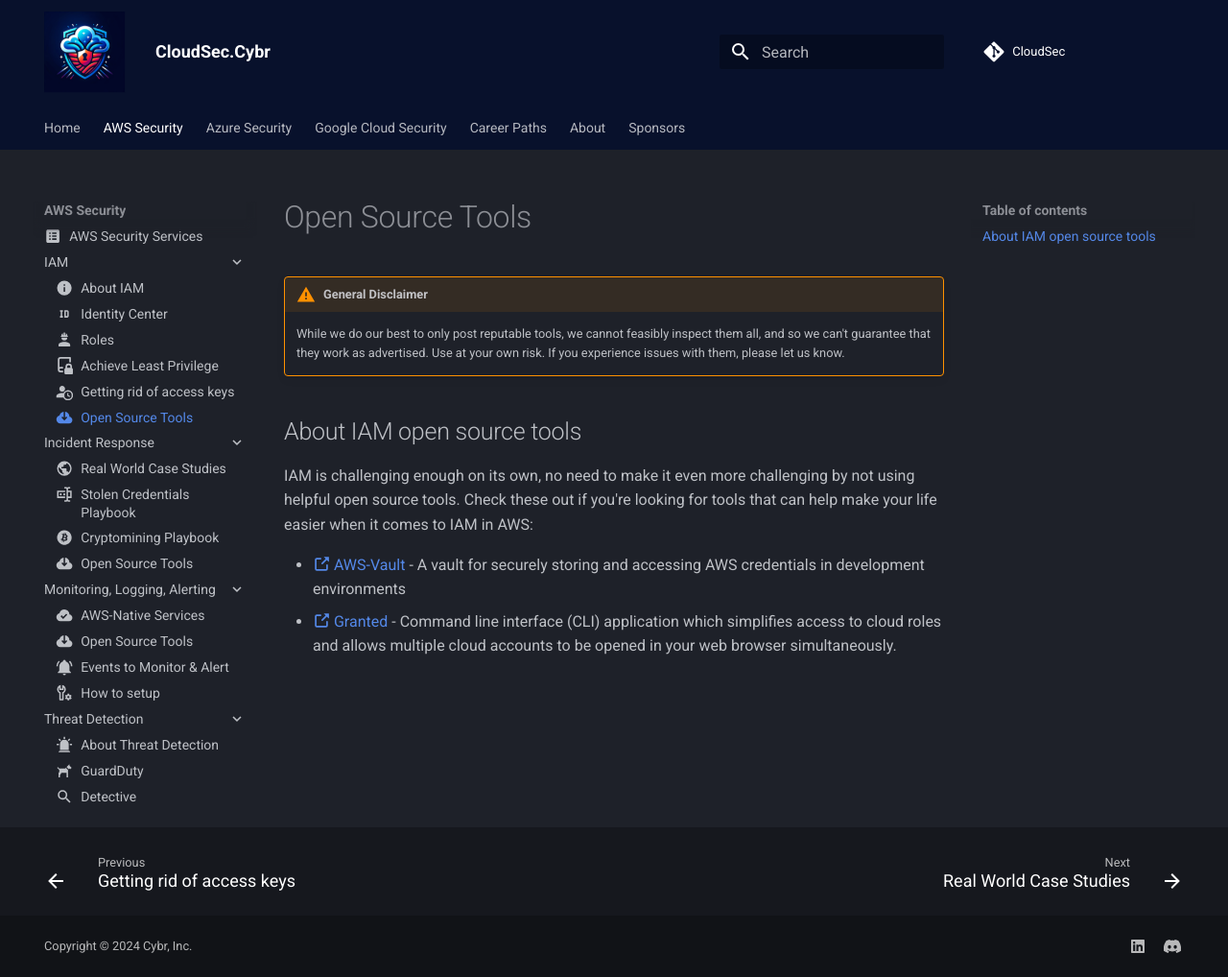
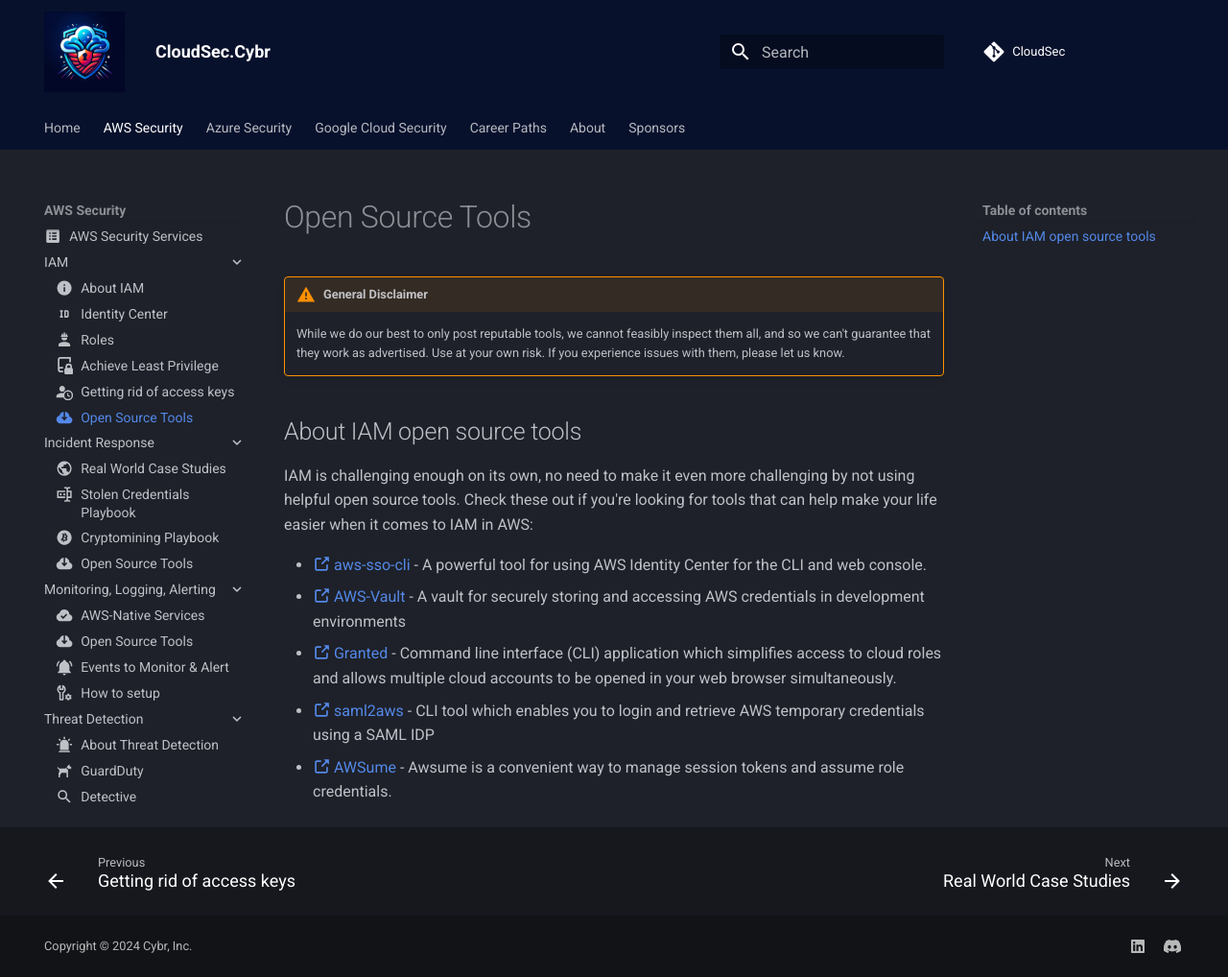
Before and after one commit to Cybr-Inc/CloudSec, an MkDocs documentation site: the page built from docs/aws/iam/open-source-tools.md, in a window 1280 px wide and 1018 px high. Shown: the whole window at 96% size. Built offline with MkDocs 1.6.1 and Material for MkDocs 9.7.7, drawn with Linux system fonts in a browser that asks for light colours; comment, search, counter and statistics services are not loaded.

Commit message:
tools for identity center and temp creds

```diff
--- a/docs/aws/iam/open-source-tools.md
+++ b/docs/aws/iam/open-source-tools.md
@@ -8,5 +8,8 @@ icon: material/cloud-download
 ## About IAM open source tools
 IAM is challenging enough on its own, no need to make it even more challenging by not using helpful open source tools. Check these out if you're looking for tools that can help make your life easier when it comes to IAM in AWS:
 
+- [ :octicons-link-external-16: aws-sso-cli](https://github.com/synfinatic/aws-sso-cli) - A powerful tool for using AWS Identity Center for the CLI and web console.
 - [ :octicons-link-external-16: AWS-Vault](https://github.com/99designs/aws-vault) - A vault for securely storing and accessing AWS credentials in development environments
 - [ :octicons-link-external-16: Granted](https://github.com/common-fate/granted) - Command line interface (CLI) application which simplifies access to cloud roles and allows multiple cloud accounts to be opened in your web browser simultaneously.
+- [ :octicons-link-external-16: saml2aws](https://github.com/Versent/saml2aws) - CLI tool which enables you to login and retrieve AWS temporary credentials using a SAML IDP
+- [ :octicons-link-external-16: AWSume](https://awsu.me/) - Awsume is a convenient way to manage session tokens and assume role credentials.
```
